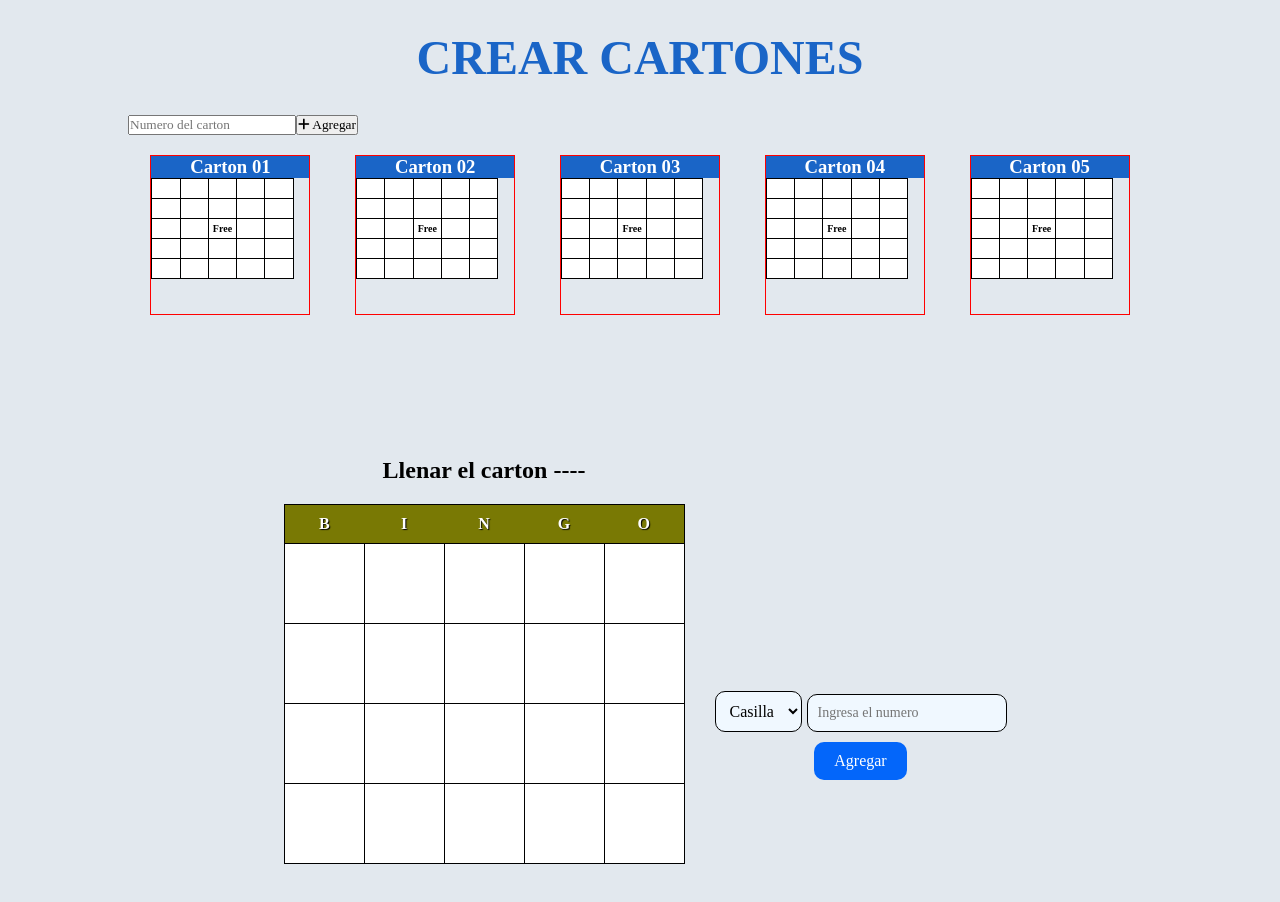
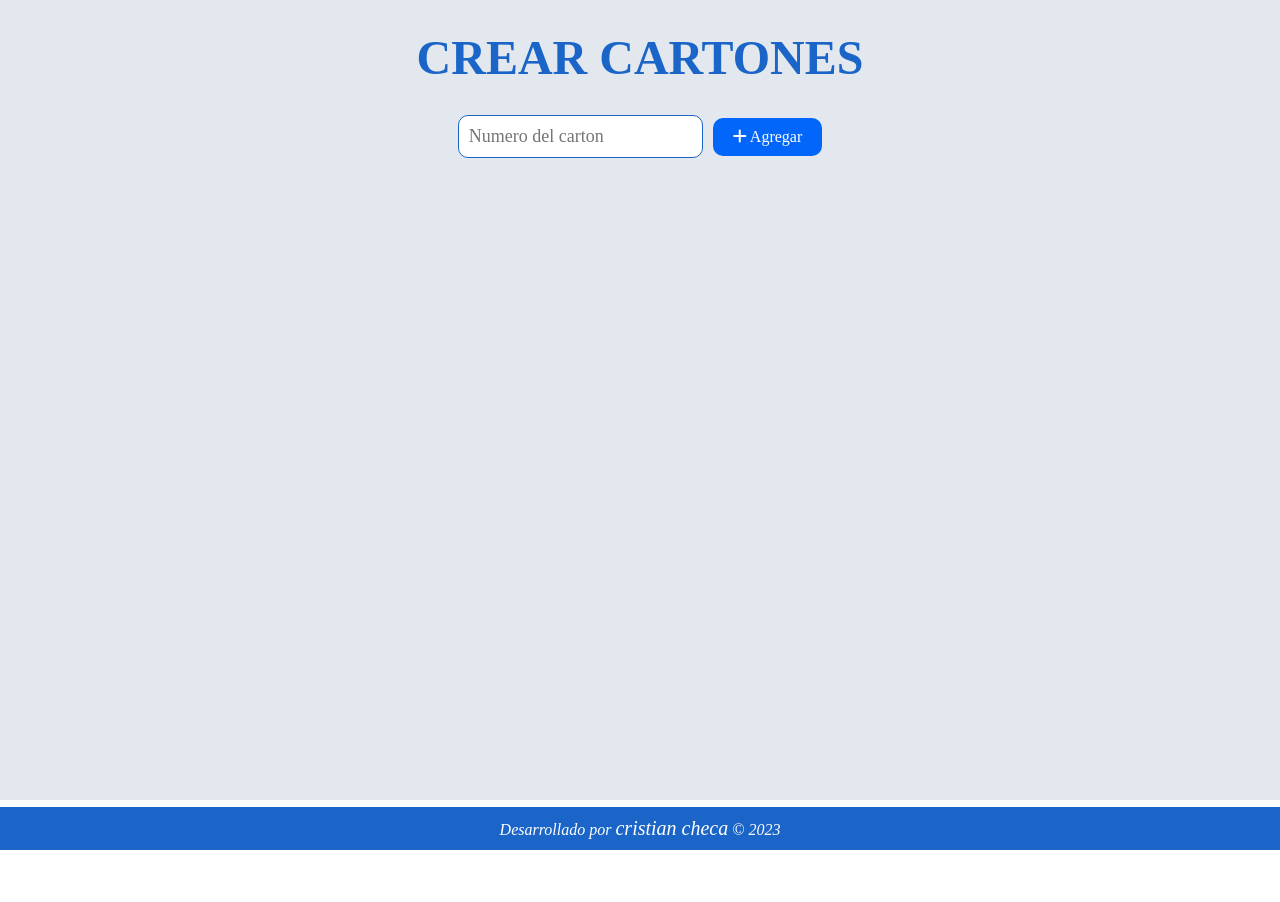
Before and after one commit to Chek97/bingo-app, a React (Vite) app: page /create in a window 1280 px wide. Shown: the top 902 px of the page. After the commit the page ends 850 px from the top, so only its background shows below. Built offline with nearby package versions, Linux system fonts and the light colour scheme; a web font is replaced by a local one.

Commit message:
avance de crear cartones

```diff
--- a/src/App.jsx
+++ b/src/App.jsx
@@ -1,10 +1,12 @@
 import React from 'react';
+import { Footer } from './components';
 import { AppRouter } from './router/AppRouter';
 
 export const App = () => {
   return (
     <div className='container'>
       <AppRouter />
+      <Footer />
     </div>
   )
 }
--- a/src/components/CartonForm.jsx
+++ b/src/components/CartonForm.jsx
@@ -1,61 +1,103 @@
+import { useState } from "react";
+import { Error } from "./Error";
 
-export const CartonForm = () => {
+export const CartonForm = ({ id, carton, setCarton }) => {
+
+    const { positions } = carton;
+    const [position, setPosition] = useState(0);
+    const [mark, setMark] = useState(false);
+    const [error, setError] = useState(false);
+    const [value, setValue] = useState("");
+
+    const handlePostion = (id) => {
+        setPosition(id);
+        setMark(true);
+    }
+
+    const handleChange = (e) => {
+        setValue(e.target.value);
+    }
+
+    const handleSubmit = (e) => {
+        e.preventDefault();
+        // Todo: validar numeros
+        const newPositions = positions.map((p, i) => {
+            if(i === position){
+                return value;
+            }else{
+                return p;
+            }
+        });
+        setCarton({
+            ...carton,
+            positions: newPositions
+        });
+    }
+
     return (
         <div className="carton-container">
             <div className="carton-container--display">
-                <h2>Llenar el carton ----</h2>
+                <h2>Carton <span>#{id}</span></h2>
                 <table className="carton-container--display__table">
                     <thead>
                         <tr>
-                            <th>B</th>
-                            <th>I</th>
-                            <th>N</th>
-                            <th>G</th>
-                            <th>O</th>
+                            <th className="table-bingo-item">B</th>
+                            <th  className="table-bingo-item">I</th>
+                            <th className="table-bingo-item">N</th>
+                            <th className="table-bingo-item">G</th>
+                            <th className="table-bingo-item">O</th>
                         </tr>
                     </thead>
+                    <tbody>
                         <tr>
-                        <td></td>
-                        <td></td>
-                        <td></td>
-                        <td></td>
-                        <td></td>
+                            <td onClick={() => handlePostion(0)} className={`position-value marked`}>{positions[0]}</td>
+                            <td onClick={() => handlePostion(1)} className="position-value marked">{positions[1]}</td>
+                            <td onClick={() => handlePostion(2)} className="position-value marked">{positions[2]}</td>
+                            <td onClick={() => handlePostion(3)} className="position-value marked">{positions[3]}</td>
+                            <td onClick={() => handlePostion(4)} className="position-value marked">{positions[4]}</td>
                         </tr>
                         <tr>
-                        <td></td>
-                        <td></td>
-                        <td></td>
-                        <td></td>
-                        <td></td>
+                            <td onClick={() => handlePostion(5)} className="position-value marked">{positions[5]}</td>
+                            <td onClick={() => handlePostion(6)} className="position-value marked">{positions[6]}</td>
+                            <td onClick={() => handlePostion(7)} className="position-value marked">{positions[7]}</td>
+                            <td onClick={() => handlePostion(8)} className="position-value marked">{positions[8]}</td>
+                            <td onClick={() => handlePostion(9)} className="position-value marked">{positions[9]}</td>
                         </tr>
                         <tr>
-                        <td></td>
-                        <td></td>
-                        <td></td>
-                        <td></td>
-                        <td></td>
+                            <td onClick={() => handlePostion(10)} className="position-value marked">{positions[10]}</td>
+                            <td onClick={() => handlePostion(11)} className="position-value marked">{positions[11]}</td>
+                            <td className="position-value">{positions[12]}</td>
+                            <td onClick={() => handlePostion(13)} className="position-value marked">{positions[13]}</td>
+                            <td onClick={() => handlePostion(14)} className="position-value marked">{positions[14]}</td>
                         </tr>
                         <tr>
-                        <td></td>
-                        <td></td>
-                        <td></td>
-                        <td></td>
-                        <td></td>
+                            <td onClick={() => handlePostion(15)} className="position-value marked">{positions[15]}</td>
+                            <td onClick={() => handlePostion(16)} className="position-value marked">{positions[16]}</td>
+                            <td onClick={() => handlePostion(17)} className="position-value marked">{positions[17]}</td>
+                            <td onClick={() => handlePostion(18)} className="position-value marked">{positions[18]}</td>
+                            <td onClick={() => handlePostion(19)} className="position-value marked">{positions[19]}</td>
                         </tr>
+                        <tr>
+                            <td onClick={() => handlePostion(20)} className="position-value marked">{positions[20]}</td>
+                            <td onClick={() => handlePostion(21)} className="position-value marked">{positions[21]}</td>
+                            <td onClick={() => handlePostion(22)} className="position-value marked">{positions[22]}</td>
+                            <td onClick={() => handlePostion(23)} className="position-value marked">{positions[23]}</td>
+                            <td onClick={() => handlePostion(24)} className="position-value marked">{positions[24]}</td>
+                        </tr>
+                    </tbody>
                 </table>
             </div>
-            <form action="" className="carton-container--form">
-                <div>
-                    <select name="" id="" className="carton-container--form__select">
-                        <option value="">Casilla</option>
-                        <option value="">A1</option>
-                        <option value="">A2</option>
-                        <option value="">A3</option>
-                        <option value="">A4</option>
-                        <option value="">A5</option>
-                    </select>
-                    <input type="number" placeholder="Ingresa el numero" className="carton-container--form__input" />
-                </div>
+            <form onSubmit={handleSubmit} className="carton-container--form">
+                    <label className="carton-container--form__label">Escriba el numero para la posicion marcada</label>
+                    <input
+                        type="number"
+                        placeholder="Ingresa el numero"
+                        className="carton-container--form__input"
+                        value={value}
+                        name="value"
+                        onChange={handleChange}
+                    />
+                    {error &&<Error />}
                     <button className="carton-container--form__submit">Agregar</button>
             </form>
         </div>
--- a/src/components/CartonItem.jsx
+++ b/src/components/CartonItem.jsx
@@ -1,9 +1,17 @@
 
-export const CartonItem = ({title}) => {
+export const CartonItem = ({title, carton, setCarton, setLoading, setCartonId}) => {
+
+    const handleClick = () => {
+        setCarton(carton);
+        setLoading(true);
+        setCartonId(carton.id);
+    }
+
     return (
-        <li className="carton-list--item">
+        <li className="carton-list--item" onClick={handleClick}>
             <h3>{title}</h3>
             <table className="carton-table">
+                <tbody>
                     <tr>
                         <td></td>
                         <td></td>
@@ -21,7 +29,7 @@ export const CartonItem = ({title}) => {
                     <tr>
                         <td></td>
                         <td></td>
-                    <td>Free</td>
+                        <td>{title}</td>
                         <td></td>
                         <td></td>
                     </tr>
@@ -39,6 +47,7 @@ export const CartonItem = ({title}) => {
                         <td></td>
                         <td></td>
                     </tr>
+                </tbody>
             </table>
         </li>
     )
--- /dev/null
+++ b/src/components/Error.jsx
@@ -0,0 +1,12 @@
+
+export const Error = () => {
+
+    //Que no tenga el mismo codigo
+    // que no deje que se repitan los numeros
+    // que no se pueda agregar hasta que tenga una casilla seleccionada
+    return (
+        <div className="error-container">
+            <p>No puedes agregar el numero del codigo</p>
+        </div>
+    )
+}
--- /dev/null
+++ b/src/components/Footer.jsx
@@ -0,0 +1,8 @@
+
+export const Footer = () => {
+  return (
+    <footer className="footer-container">
+        <p>Desarrollado por <strong>cristian checa</strong> &copy; 2023</p>
+    </footer>
+  )
+}
--- a/src/components/index.js
+++ b/src/components/index.js
@@ -1,2 +1,4 @@
 export * from './CartonItem';
 export * from './CartonForm';
+export * from './Footer';
+export * from './Error';
--- a/src/pages/CreatePage.jsx
+++ b/src/pages/CreatePage.jsx
@@ -1,23 +1,73 @@
+import { useEffect } from "react";
+import { useState } from "react";
 import { CartonForm, CartonItem } from "../components";
 
 export const CreatePage = () => {
+
+  // Local storage
+  const cartonList = JSON.parse(localStorage.getItem('cartons')) || [];
+
+  // Hooks
+  const [carton, setCarton] = useState({
+    id: 0,
+    positions: Array.from({ length: 25 }, (_, i) => i === 12 ? '0' : '')
+  });
+  const [cartonId, setCartonId] = useState("");
+  const [loading, setLoading] = useState(false);
+
+  // Methods
+  const handleChange = (e) => setCartonId(e.target.value);
+
+  const handleIdForm = (e) => {
+    e.preventDefault();
+    if (cartonId !== "") setLoading(true);
+
+    localStorage.setItem("cartons", JSON.stringify([...cartonList, carton]));
+  }
+
+  // Effects
+  useEffect(() => {
+    const newPositions = carton.positions.map((position, i) => i === 12 ? cartonId : position);
+    setCarton({ id: +cartonId, positions: newPositions });
+  }, [cartonId]);
+
   return (
     <div className="create-container">
       <header>
         <h1>CREAR CARTONES</h1>
       </header>
-      <form action="">
-        <input type="text" placeholder="Numero del carton" />
-        <button><i class="fa fa-plus" aria-hidden="true"></i> Agregar</button>
+      <form onSubmit={handleIdForm} className="carton-index--form">
+        <input
+          type="number"
+          placeholder="Numero del carton"
+          className="carton-index--form__input"
+          name="cartonId"
+          value={cartonId}
+          onChange={handleChange}
+        />
+        <button className="carton-index--form__button">
+          <i className="fa fa-plus" aria-hidden="true"></i> Agregar
+        </button>
       </form>
-      <ul className="carton-list">
-        <CartonItem title="Carton 01" />
-        <CartonItem title="Carton 02" />
-        <CartonItem title="Carton 03" />
-        <CartonItem title="Carton 04" />
-        <CartonItem title="Carton 05" />
-      </ul>
-      <CartonForm />
+      {
+        cartonList.length > 0 && (
+          <ul className="carton-list">
+            {cartonList.map(c => (
+              <CartonItem
+                title={`Carton ${c.id}`}
+                carton={c}
+                key={c.id}
+                setCarton={setCarton}
+                setLoading={setLoading}
+                setCartonId={setCartonId}
+              />
+            ))}
+          </ul>
+        )
+      }
+      {
+        loading && <CartonForm id={cartonId} carton={carton} setCarton={setCarton} />
+      }
     </div>
   )
 }
--- a/src/pages/MainPage.jsx
+++ b/src/pages/MainPage.jsx
@@ -8,10 +8,10 @@ export const MainPage = () => {
       </header>
       <div className="options-container">
         <Link to="/create" className="button-action">
-          <i class="fa-solid fa-square-plus icon-button" aria-hidden="true"></i> Crear Cartones
+          <i className="fa-solid fa-square-plus icon-button" aria-hidden="true"></i> Crear Cartones
         </Link>
         <Link to="/play" className="button-action">
-          <i class="fa-sharp fa-regular fa-circle-play icon-button" aria-hidden="true"></i> Jugar
+          <i className="fa-sharp fa-regular fa-circle-play icon-button" aria-hidden="true"></i> Jugar
         </Link>
       </div>
     </>
--- a/src/styles/create.css
+++ b/src/styles/create.css
@@ -4,6 +4,36 @@
     justify-content: center;
     padding: 0 10%;
 }
+
+.carton-index--form {
+    display: flex;
+    justify-content: center;
+    align-items: center;
+}
+
+.carton-index--form__input {
+    padding: 10px;
+    border-radius: 10px;
+    border: 1px solid #1A65C7;
+    margin-right: 10px;
+    outline: none;
+    font-size: 18px;
+}
+
+.carton-index--form__button, .carton-container--form__submit {
+    background-color: #0366fa;
+    color: #fff;
+    padding: 10px 20px;
+    border: none;
+    border-radius: 10px;
+    font-size: 16px;
+}
+
+.carton-index--form__button:hover, .carton-container--form__submit:hover {
+    cursor: pointer;
+    background-color: #092a55;
+}
+
 
 .carton-list {
     display: flex;
@@ -47,37 +77,61 @@ td {
 }
 
 .carton-container {
-    height: 100vh;
     display: flex;
-    padding: 10%;
+    margin-top: 20px;
+    padding: 20px;
     justify-content: center;
+    align-items: center;
 }
 
 .carton-container--display {
-    padding: 20px;
+    padding: 10px;
+    width: 50%;
 }
 
 .carton-container--display > h2 {
     text-align: center;
+    color: #1A65C7;
+    width: 100%;
+}
+
+.carton-container--display > h2 > span {
+    color: #FFF;
+    background-color: #1A65C7;
+    padding: 2px 5px;
+    border-radius: 10px;
 }
 
 .carton-container--display__table {
     border: 1px solid #000;
+    margin-top: 20px;
     border-collapse: collapse;
     width: 100%;
-    margin-top: 20px;
 }
 
-.carton-container--display__table > thead > tr > th {
+.table-bingo-item {
     padding: 10px;
-    background-color: #797904;
+    background-color: #1A65C7;
     color: #FFF;
-    text-shadow: 1px 1px 1px #000;
+    text-shadow: 3px 3px 1px #000;
 }
 
-.carton-container--display__table > tr > td {
-    width: 80px;
-    height: 80px;
+.position-value{
+    height: 40px;
+    width: 40px;
+    text-align: center;
+    font-size: 16px;
+    font-style: italic;
+}
+
+/* Cambiar clase por si algo */
+.marked:hover {
+    cursor: pointer;
+    background-color: #bcbcbc;
+}
+
+.selected {
+    background-color: #0366fa;
 }
 
 .carton-container--form {
@@ -85,37 +139,30 @@ td {
     flex-direction: column;
     align-items: center;
     justify-content: center;
-    padding: 10px;
+    padding: 20px;
+    width: 50%;
 }
 
-.carton-container--form__select {
-    background-color: aliceblue;
-    padding: 10px;
+.carton-container--form__label {
+    color: #1A65C7;
     font-size: 16px;
-    border: 1px solid #000;
-    border-radius: 10px;
-    margin-right: 5px;
+    margin-bottom: 10px;
 }
 
 .carton-container--form__input {
     padding: 10px;
     border-radius: 10px;
-    border: 1px solid #000;
-    background-color: aliceblue;
+    border: 1px solid #1A65C7;
+    background-color: #fff;
     font-size: 14px;
+    outline: none;
+    margin-bottom: 10px;
 }
 
-.carton-container--form__submit {
-    margin-top: 10px;
-    background-color: #0366fa;
-    color: #fff;
-    padding: 10px 20px;
-    border: none;
-    border-radius: 10px;
-    font-size: 16px;
+.error-container {
+    font-size: 12px;
+    margin: 5px 0;
+    padding: 0 10px;
+    font-weight: lighter;
+    color: #ff0000;
 }
-
-.carton-container--form__submit:hover {
-    cursor: pointer;
-    background-color: #1818f5;
-}
--- a/src/styles/index.css
+++ b/src/styles/index.css
@@ -8,10 +8,15 @@
     font-family: 'Sigmar', cursive;
 }
 
+html {
+    position: relative;
+}
+
 .container {
     background-color: #e2e8ee;
     width: 100vw;
     min-height: 100vh;
+    margin-bottom: 50px;
 }
 
 header {
@@ -23,3 +28,24 @@ header > h1 {
     font-size: 48px;
     color: #1A65C7;
 }
+
+
+.footer-container {
+    position: absolute;
+    bottom: 0;
+    left: 0;
+    width: 100vw;
+    padding: 10px;
+    background-color: #1A65C7;
+    text-align: center;
+}
+
+.footer-container > p {
+    color: #fff;
+    font-style: italic;
+}
+
+.footer-container > p > strong {
+    font-size: 20px;
+    font-weight: lighter;
+}
```
Lines whose indentation alone changed are shown as unchanged.
